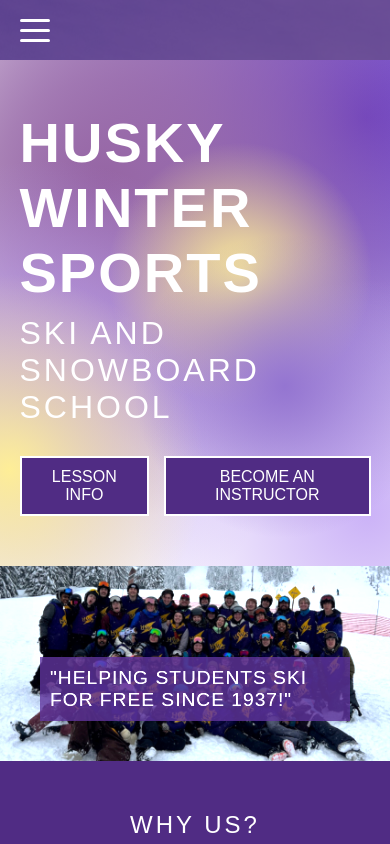
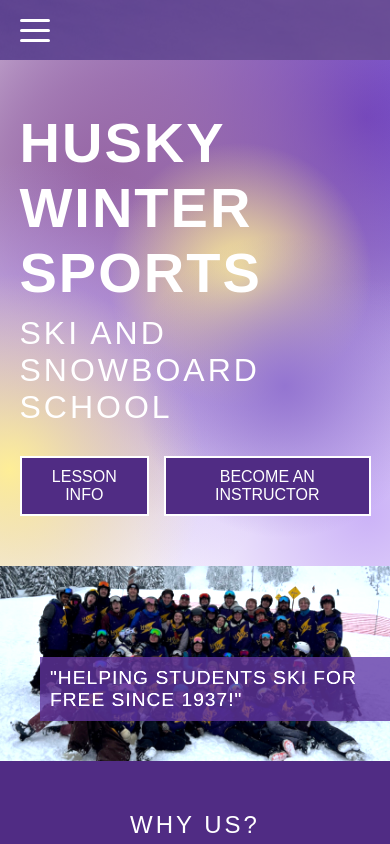
Before and after one commit to HuskyWinterSports/web-test, a React (Vite) app: page /#/ in a window 390 px wide. Shown: the top 844 px of the page. Built offline with nearby package versions, Linux system fonts and the light colour scheme.

Commit message:
minor mobile fix

```diff
--- a/src/assets/Global.css
+++ b/src/assets/Global.css
@@ -26,7 +26,7 @@ body {
 
 main {
   margin-top: 60px;
-  margin-bottom: 40px;
+  margin-bottom: 80px;
 }
 
 h2 {
--- a/src/assets/Home.css
+++ b/src/assets/Home.css
@@ -88,7 +88,8 @@
     background-color: rgb(80, 44, 132, 0.8);
     padding: 10px;
     margin: 40px;
-    position: absolute;
+    margin-top: auto;
+    margin-right: auto;
     bottom: 0;
     left: 0;
 }
```
